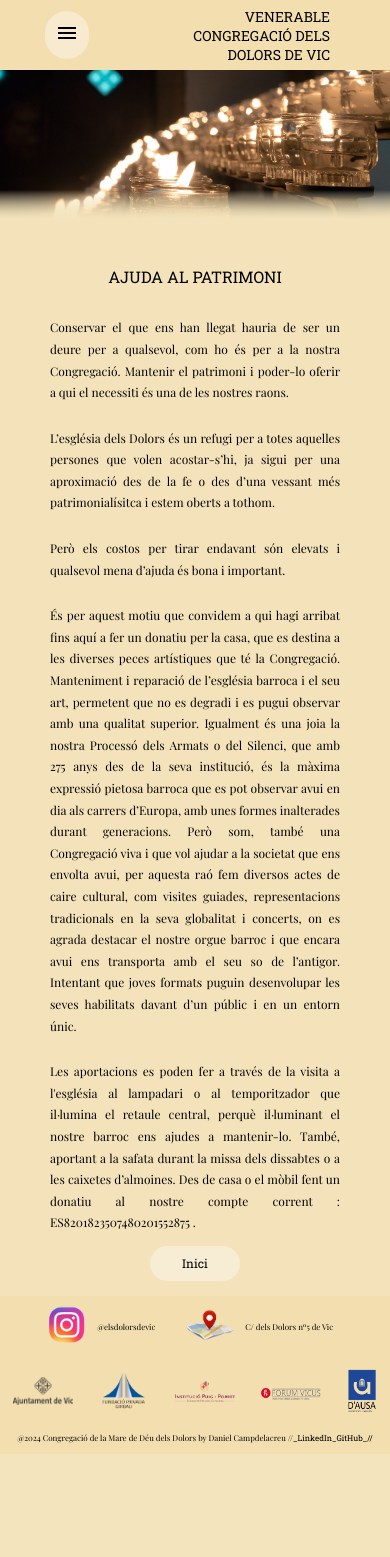
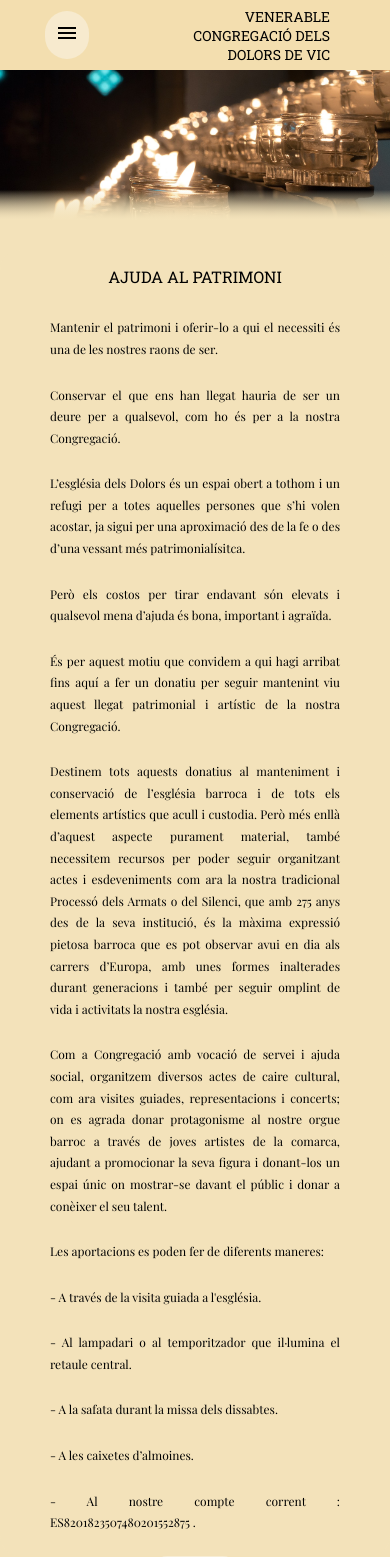
Before and after one commit to danicampdelacreu/congregacio_vic, a React (Create React App) app: page /donativo in a window 390 px wide. Shown: the top 1557 px of the page. Before the commit the page ends 1454 px from the top, so only its background shows below. Built offline with nearby package versions, Linux system fonts and the light colour scheme; a web font is replaced by a local one.

Commit message:
Donativo adjust client

```diff
--- a/src/routes/donativo/Donativo.css
+++ b/src/routes/donativo/Donativo.css
@@ -42,19 +42,20 @@
         display: flex;
         flex-direction: column;
         justify-content: center;
-        align-items: center;
         text-align: justify;
         line-height: 1.8;
         box-sizing: border-box;
         padding: 50px;
         padding-top: 0;
-        padding-bottom: 0;
+        padding-bottom: 10px;
         font-size: 12px;
     }
 
     .donativoExpli h2 {
         font-size: 16px;
         font-weight: normal;
+        justify-content: center;
+        display: flex;
     }
 
     .donativoExpli a {
@@ -147,26 +148,28 @@
         background-image: linear-gradient(to bottom, rgba(255, 255, 255, 0), rgba(244, 227, 187, 0.944));
     }
 
-    .donativoExpli {
+    .donativoExpli  {
         width: 100%;
         background-color: rgba(244, 227, 187, 0.944);
         border-radius: 20px;
         display: flex;
         flex-direction: column;
         justify-content: center;
-        align-items: center;
         text-align: justify;
         line-height: 1.8;
         box-sizing: border-box;
         padding: 50px;
         padding-top: 0;
-        padding-bottom: 0;
+        padding-bottom: 10px;
         font-size: 14px;
     }
+
 
     .donativoExpli h2 {
         font-size: 18px;
         font-weight: normal;
+        justify-content: center;
+        display: flex;
     }
 
     .donativoExpli a {
@@ -266,19 +269,20 @@
         display: flex;
         flex-direction: column;
         justify-content: center;
-        align-items: center;
         text-align: justify;
         line-height: 1.8;
         box-sizing: border-box;
         padding: 100px;
         padding-top: 0;
-        padding-bottom: 0;
+        padding-bottom: 20px;
         font-size: 16px;
     }
 
     .donativoExpli h2 {
         font-size: 18px;
         font-weight: normal;
+        justify-content: center;
+        display: flex;
     }
 
     .donativoExpli a {
@@ -378,13 +382,12 @@
         display: flex;
         flex-direction: column;
         justify-content: center;
-        align-items: center;
         text-align: justify;
         line-height: 2.0;
         box-sizing: border-box;
         padding: 150px;
         padding-top: 0;
-        padding-bottom: 0;
+        padding-bottom: 20px;
         font-size: 16px;
     }
 
@@ -392,6 +395,8 @@
         font-size: 18px;
         padding-bottom: 40px;
         font-weight: normal;
+        justify-content: center;
+        display: flex;
     }
 
     .donativoExpli a {
--- a/src/routes/donativo/Donativo.jsx
+++ b/src/routes/donativo/Donativo.jsx
@@ -18,12 +18,23 @@ export default function Donativo() {
             <div className='donativoFoto'></div>
 
             <div className='donativoExpli'>
-                <h2>AJUDA AL PATRIMONI</h2>
-                <p>Conservar el que ens han llegat hauria de ser un deure per a qualsevol, com ho és per a la nostra Congregació. Mantenir el patrimoni i poder-lo oferir a qui el necessiti és una de les nostres raons.</p>
-                <p>L’església dels Dolors és un refugi per a totes aquelles persones que volen acostar-s’hi, ja sigui per una aproximació des de la fe o des d’una vessant més patrimonialísitca i estem oberts a tothom.</p>
-                <p>Però els costos per tirar endavant són elevats i qualsevol mena d’ajuda és bona i important.</p>
-                <p>És per aquest motiu que convidem a qui hagi arribat fins aquí a fer un donatiu per la casa, que es destina a les diverses peces artístiques que té la Congregació. Manteniment i reparació de l’església barroca i el seu art, permetent que no es degradi i es pugui observar amb una qualitat superior. Igualment és una joia la nostra Processó dels Armats o del Silenci, que amb 275 anys des de la seva institució, és la màxima expressió pietosa barroca que es pot observar avui en dia als carrers d’Europa, amb unes formes inalterades durant generacions. Però som, també una Congregació viva i que vol ajudar a la societat que ens envolta avui, per aquesta raó fem diversos actes de caire cultural, com visites guiades, representacions tradicionals en la seva globalitat i concerts, on es agrada destacar el nostre orgue barroc i que encara avui ens transporta amb el seu so de l’antigor. Intentant que joves formats puguin desenvolupar les seves habilitats davant d’un públic i en un entorn únic. </p>
-                <p>Les aportacions es poden fer a través de la visita a l'església al lampadari o al temporitzador que il·lumina el retaule central, perquè il·luminant el nostre barroc ens ajudes a mantenir-lo. També, aportant a la safata durant la missa dels dissabtes o a les caixetes d’almoines. Des de casa o el mòbil fent un donatiu al nostre compte corrent : ES8201823507480201552875 .</p>
+                <div className='donativoTitul'>
+                    <h2>AJUDA AL PATRIMONI</h2>
+                </div>
+
+                <p>Mantenir el patrimoni i oferir-lo a qui el necessiti és una de les nostres raons de ser.</p>
+                <p>Conservar el que ens han llegat hauria de ser un deure per a qualsevol, com ho és per a la nostra Congregació. </p>
+                <p>L’església dels Dolors és un espai obert a tothom i un refugi per a totes aquelles persones que s’hi volen acostar, ja sigui per una aproximació des de la fe o des d’una vessant més patrimonialísitca.</p>
+                <p>Però els costos per tirar endavant són elevats i qualsevol mena d’ajuda és bona, important i agraïda. </p>
+                <p>És per aquest motiu que convidem a qui hagi arribat fins aquí a fer un donatiu per seguir mantenint viu aquest llegat patrimonial i artístic de la nostra Congregació.</p>
+                <p>Destinem tots aquests donatius al manteniment i conservació de l’església barroca i de tots els elements artístics que acull i custodia. Però més enllà d’aquest aspecte purament material, també necessitem recursos per poder seguir organitzant actes i esdeveniments com ara la nostra tradicional Processó dels Armats o del Silenci, que amb 275 anys des de la seva institució, és la màxima expressió pietosa barroca que es pot observar avui en dia als carrers d’Europa, amb unes formes inalterades durant generacions i també per seguir omplint de vida i activitats la nostra església.</p>
+                <p>Com a Congregació amb vocació de servei i ajuda social, organitzem diversos actes de caire cultural, com ara visites guiades, representacions i concerts; on es agrada donar protagonisme al nostre orgue barroc a través de joves artistes de la comarca, ajudant a promocionar la seva figura i donant-los un espai únic on mostrar-se davant el públic i donar a conèixer el seu talent.</p>
+                <p>Les aportacions es poden fer de diferents maneres:</p>
+                <p>  -	A través de la visita guiada a l'església.</p>
+                <p>  -	Al lampadari o al temporitzador que il·lumina el retaule central.</p>
+                <p>-	A la safata durant la missa dels dissabtes.</p>
+                <p> -	A les caixetes d’almoines. </p>
+                <p>  -	Al nostre compte corrent : ES8201823507480201552875 .</p>
             </div>
 
             <div className="donativoReturn">
```
